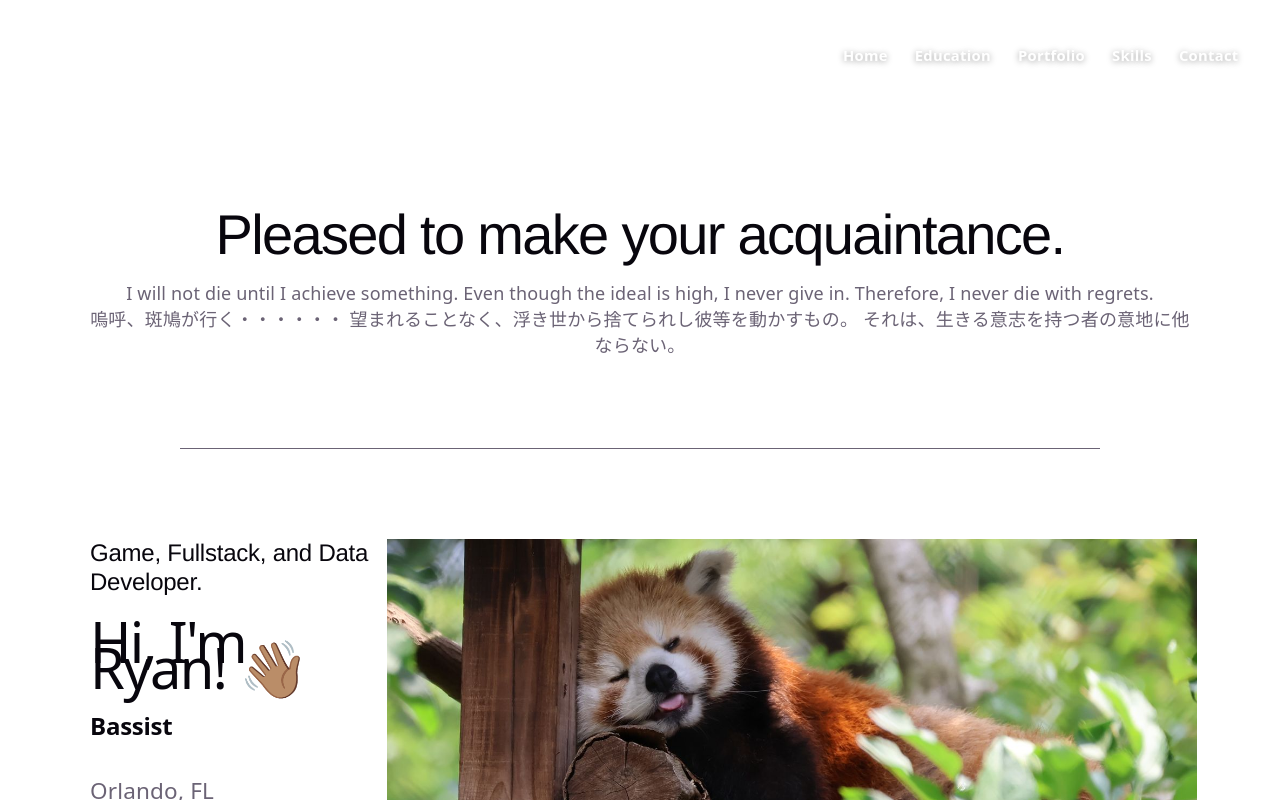
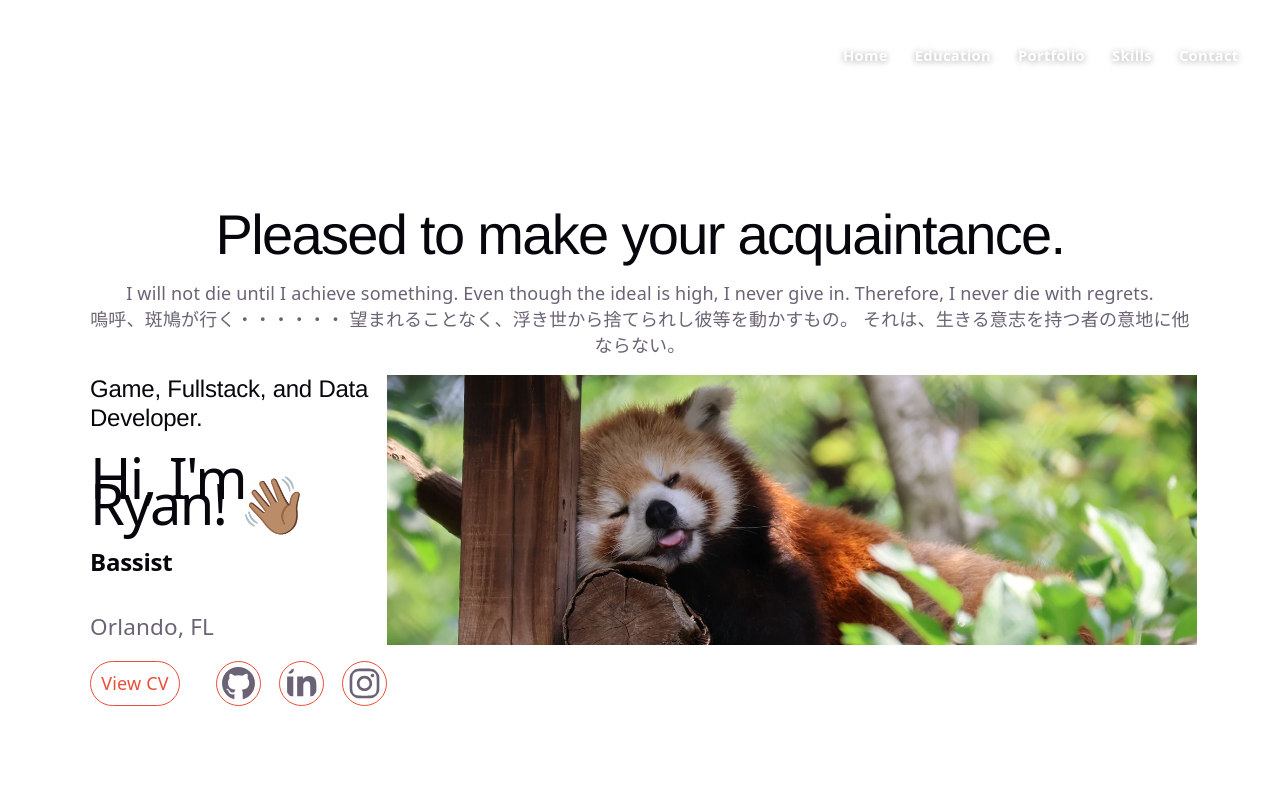
Before and after one commit to rydal05/portfolio-site, a React (Vite) app: page / in a window 1280 px wide. Shown: the top 800 px of the page. Built offline with nearby package versions, Linux system fonts and the light colour scheme.

Commit message:
new hr style

```diff
--- a/src/index.css
+++ b/src/index.css
@@ -198,3 +198,10 @@ code {
 .expandable:hover {
   transform: scale(1.3);
 }
+
+hr {
+  border: 0;
+  height: 1px;
+  background-image: linear-gradient(to right, rgba(0, 0, 0, 0), rgba(255, 255, 255, 255), rgba(0, 0, 0, 0));
+  margin: 8px 0px 8px 0px;
+}
```
